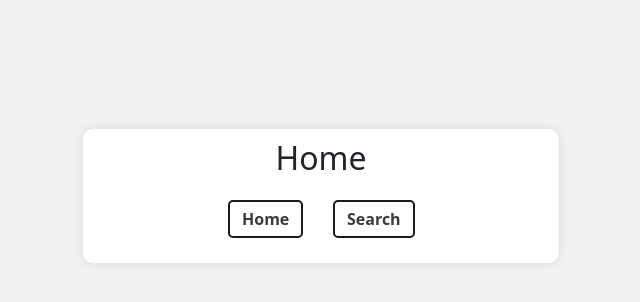
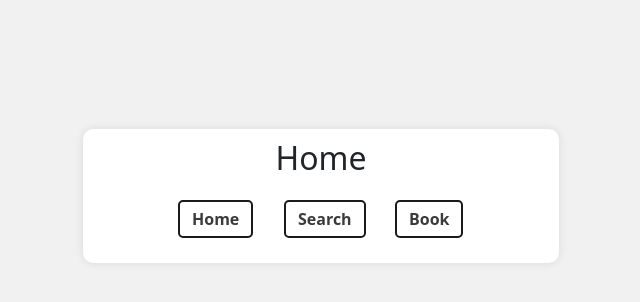
Before and after one commit to shaira5646/Hotel-Booking, a Flask app: page / in a window 1280 px wide. Shown: the part 204-506 px from the top of the page, without its empty margins (319-959 px from the left). Run offline with Flask 3, Linux system fonts and the light colour scheme.

Commit message:
Update index.html

```diff
--- a/website/Templates/index.html
+++ b/website/Templates/index.html
@@ -123,6 +123,9 @@
           <div class="button">
             <a href="{{url_for('views.search')}}" class="button-28">Search</a>
           </div>
+          <div class="button">
+            <a href="{{url_for('views.book')}}" class="button-28">Book</a>
+          </div>
         </div>
       </div>
     </div>
```
